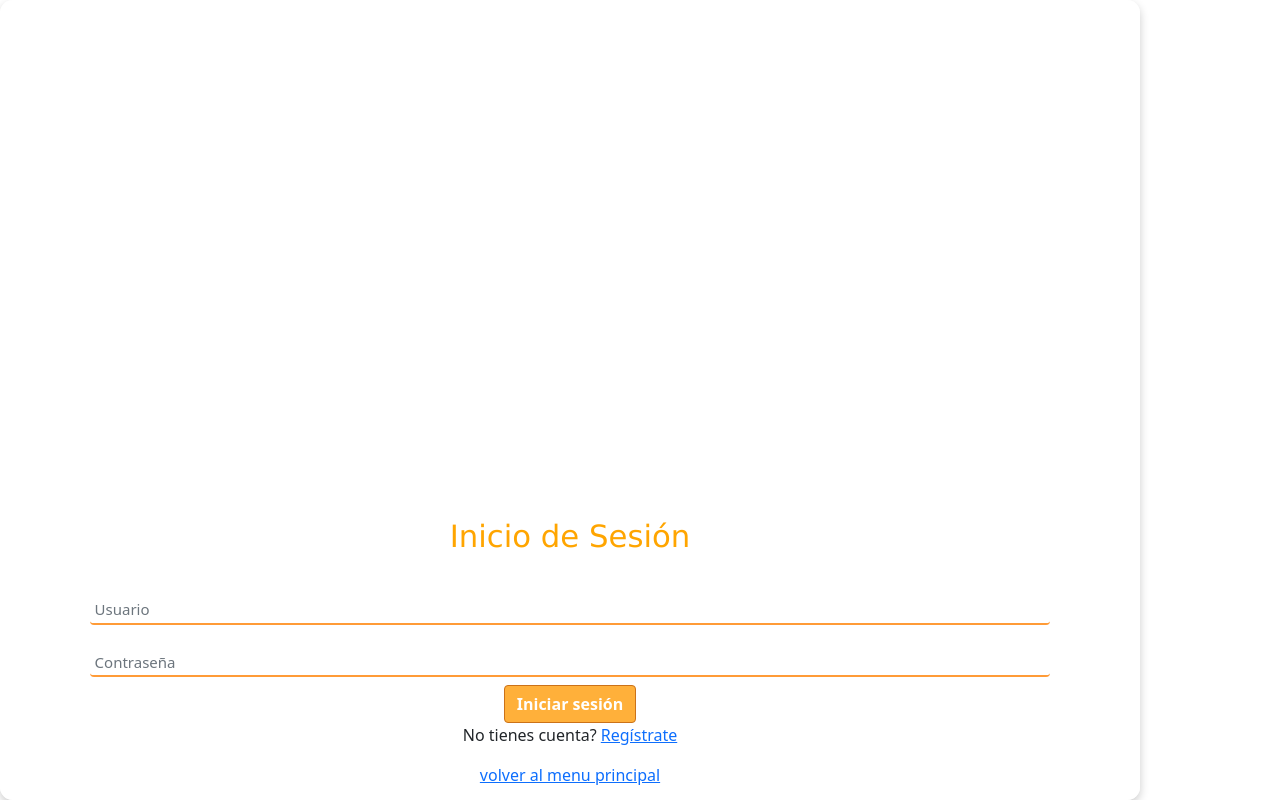
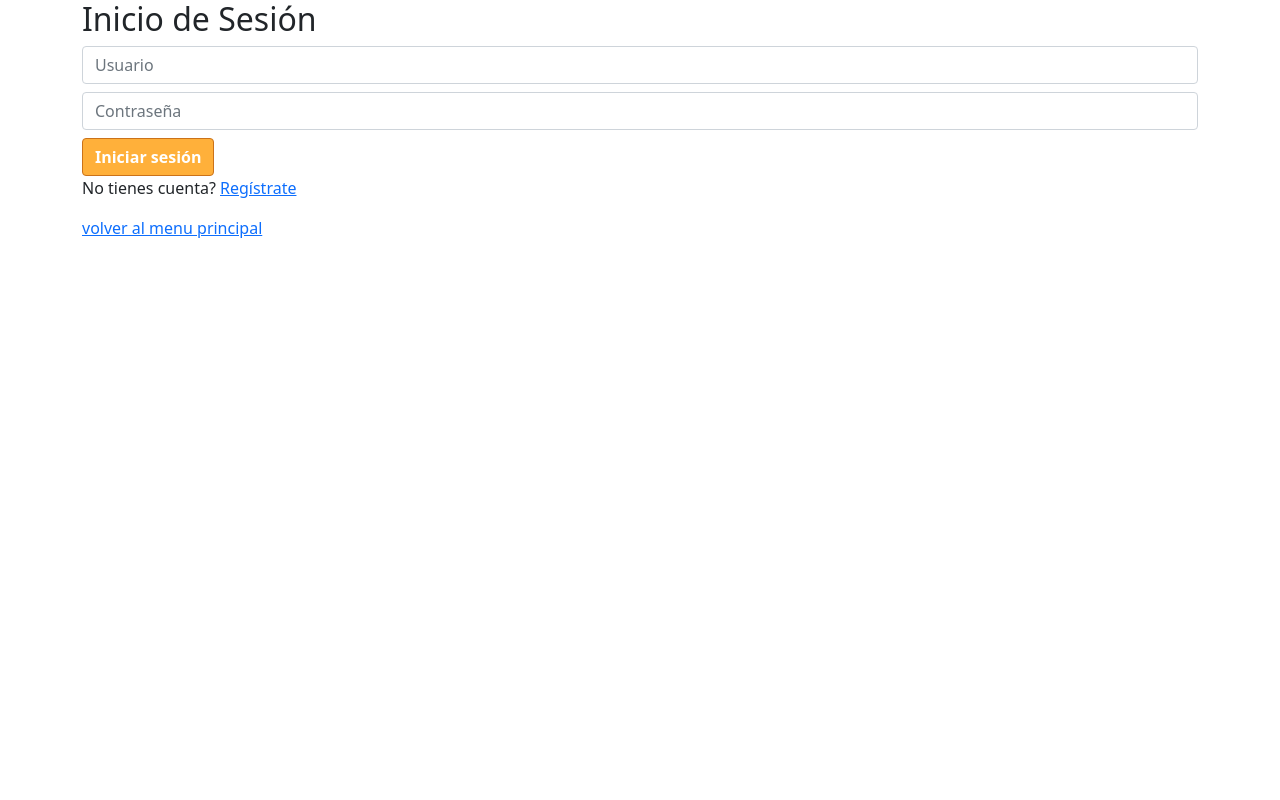
Before and after one commit to Yulian4/marketplace_Frontend, a plain HTML site: page templates/iniciarSesion.html in a window 1280 px wide. Drawn offline with nearby package versions, Linux system fonts and the light colour scheme.

Commit message:
eliminar estilos

```diff
--- a/styles/styles.css
+++ b/styles/styles.css
@@ -1,86 +1,10 @@
-body.mp .btn-success{
-    background-color: blue;
-}
-
 html, body {
     margin: 0;
     height: auto;
     width: auto;
 }
 
-
-#BackgroundLogin {
-    background-image: url(../assets/images/backgroundLogin.png);
-    background-size: cover;
-    background-position: center;
-    background-repeat: no-repeat;
-}
-
-.container {
-    display: flex;
-    justify-content: flex-end;
-    align-items: center;
-    height: 100vh;
-}
-
-#login-section {
-    display: flex;
-    flex-direction: column;
-    align-items: center;
-    padding: 1vw 7vw ;
-    margin: 0 5vw 0 0 ;
-    background-color: rgb(255, 255, 255, 0.8);
-    border-radius: 1vw;
-    box-shadow: 0 4px 10px rgba(0, 0, 0, 0.2);
-}
-
-h2{
-    text-align: center;
-    color: orange;
-    font-family: 'Lucida Sans', 'Lucida Sans Regular', 'Lucida Grande', 'Lucida Sans Unicode', Geneva, Verdana, sans-serif;
-    font-size: 2.4vw;
-    margin: 0 0 2vw 0;
-}
-
-#login-section input {
-    margin: 1px 0;
-    padding: 10px 10px 2px 5px;
-    width: 200px;
-    border: none;
-    border-bottom: 2px solid #ff9b37;
-    outline: none;
-    font-size: 15px;
-    color: #cb7219;
-}
-
-
-
-#login-section .button {
-    margin: 40px 0 10px 0;
-    padding: 10px 2px;
-    background-color: #ff9b37;
-    color: white;
-    border: none;
-    border-radius: 5px;
-    cursor: pointer;
-    font-size: 15px;
-    text-align: center;
-
-}
-
-#login-section .button:hover {
-    background-color: #d87f27;;
-}
-
-#login-section input, #login-section .button {
-    display: block; /* Asegura que cada elemento esté en su propia línea */
-    width: 100%;
-    margin-bottom: 10px;
-}
-
-
-/*diseños para pagina principal*/
-#BackgroundPrincipal{
+#BackgroundPrincipal {
     background-image: url(../assets/images/Backgroundinicio.png);
     background-size: cover;
     background-repeat: no-repeat;
@@ -92,20 +16,23 @@ h2{
     height: 42vw;
     display: flex;
 }
+
 /* estilos nav */
-.navbar-brand{
+.navbar-brand {
     color: brown;
 }
-.btn-outline-success{
+
+.btn-outline-success {
     border: 1px solid #cb7219;
-    color:#cb7219;
+    color: #cb7219;
+}
 
-}
-.btn-outline-success:hover{
+.btn-outline-success:hover {
     background-color: #ff9b37;
     color: white;
     border: 1px solid #cb7219;
 }
+
 .my-container {
     margin: 0;
     align-items: center;
@@ -114,18 +41,16 @@ h2{
     flex-wrap: wrap;
     gap: 1vw;
     justify-content: center;
-
-
 }
 
-.card-img-top{
+.card-img-top {
     width: auto;
     height: 286px;
 }
 
-.bodyIndex{
+.bodyIndex {
     overflow: auto;
-    height: auto ;
+    height: auto;
     display: flex;
     flex-wrap: wrap;
 }
@@ -144,7 +69,6 @@ footer {
     display: flex;
     align-items: center;
     justify-content: center;
-
 }
 
 .column {
@@ -163,15 +87,17 @@ footer {
 }
 
 /* boton de cada card */
-.btn-primary{
+.btn-primary {
     background-color: #ffb03a;
-    border:1px solid #cb7219;
+    border: 1px solid #cb7219;
     font-weight: bolder;
 }
-.btn-primary:hover{
+
+.btn-primary:hover {
     background-color: #e4811f;
-    border:1px solid #e4811f;
+    border: 1px solid #e4811f;
 }
+
 .product-card {
     margin: 10px;
 }
```
Lines whose indentation alone changed are shown as unchanged.
